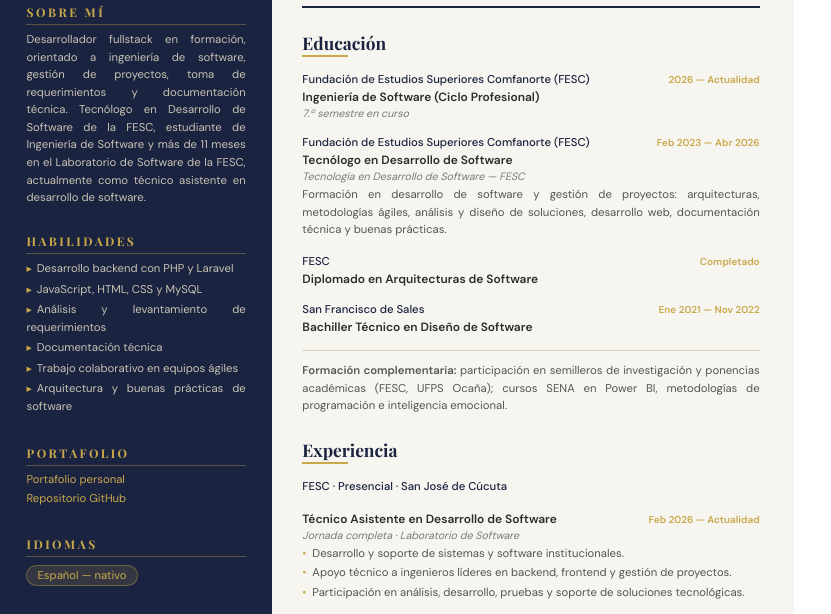
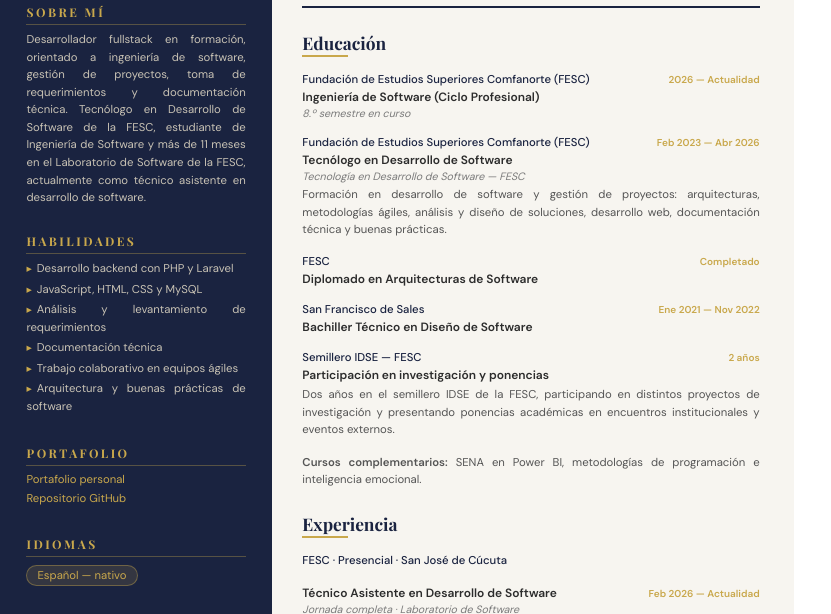
Before and after one commit to Erickpe8/Erickpe8, a plain HTML site: page assets/cv/cv.html in a window 1280 px wide. Shown: the part 181-795 px from the top of the page, without its empty margins (0-831 px from the left). Drawn offline with nearby package versions, Linux system fonts and the light colour scheme.

Commit message:
Update CV content: reflect current education status as an eighth-semester student, add participation in research and presentations, and revise complementary courses for clarity.

```diff
--- a/assets/cv/cv.html
+++ b/assets/cv/cv.html
@@ -333,7 +333,7 @@
             <span class="entry-period">2026 — Actualidad</span>
           </div>
           <div class="entry-title">Ingeniería de Software (Ciclo Profesional)</div>
-          <div class="entry-note">7.º semestre en curso</div>
+          <div class="entry-note">8.º semestre en curso</div>
         </div>
 
         <div class="entry">
@@ -365,11 +365,20 @@
           <div class="entry-title">Bachiller Técnico en Diseño de Software</div>
         </div>
 
-        <hr class="divider" />
+        <div class="entry">
+          <div class="entry-header">
+            <span class="entry-org">Semillero IDSE — FESC</span>
+            <span class="entry-period">2 años</span>
+          </div>
+          <div class="entry-title">Participación en investigación y ponencias</div>
+          <div class="entry-desc">
+            Dos años en el semillero IDSE de la FESC, participando en distintos proyectos de investigación
+            y presentando ponencias académicas en encuentros institucionales y eventos externos.
+          </div>
+        </div>
 
         <p class="complement">
-          <strong>Formación complementaria:</strong> participación en semilleros de investigación y ponencias
-          académicas (FESC, UFPS Ocaña); cursos SENA en Power BI, metodologías de programación e inteligencia emocional.
+          <strong>Cursos complementarios:</strong> SENA en Power BI, metodologías de programación e inteligencia emocional.
         </p>
       </div>
 
--- a/components/about.js
+++ b/components/about.js
@@ -32,7 +32,7 @@ class AboutSection extends HTMLElement {
                 <h2 class="text-4xl font-bold text-center mb-8 gradient-text">Sobre mí</h2>
 
                 <p class="text-lg text-gray-700 mb-6">
-                    Soy desarrollador <strong>Full Stack</strong> con enfoque en backend, apasionado por la construcción de sistemas sólidos, escalables y alineados con buenas prácticas de ingeniería de software. Actualmente curso <strong>séptimo semestre de Ingeniería de Software en la FESC</strong>, soy <strong>tecnólogo en Desarrollo de Software</strong> y cuento con formación complementaria en <strong>Arquitecturas de Software</strong>, fortaleciendo constantemente mis conocimientos en desarrollo, análisis y diseño de soluciones tecnológicas.
+                    Soy desarrollador <strong>Full Stack</strong> con enfoque en backend, apasionado por la construcción de sistemas sólidos, escalables y alineados con buenas prácticas de ingeniería de software. Actualmente curso <strong>octavo semestre de Ingeniería de Software en la FESC</strong>, soy <strong>tecnólogo en Desarrollo de Software</strong> y cuento con formación complementaria en <strong>Arquitecturas de Software</strong>, fortaleciendo constantemente mis conocimientos en desarrollo, análisis y diseño de soluciones tecnológicas.
                 </p>
 
                 <p class="text-lg text-gray-700">
```
Also changed, not shown: 1 other file.
